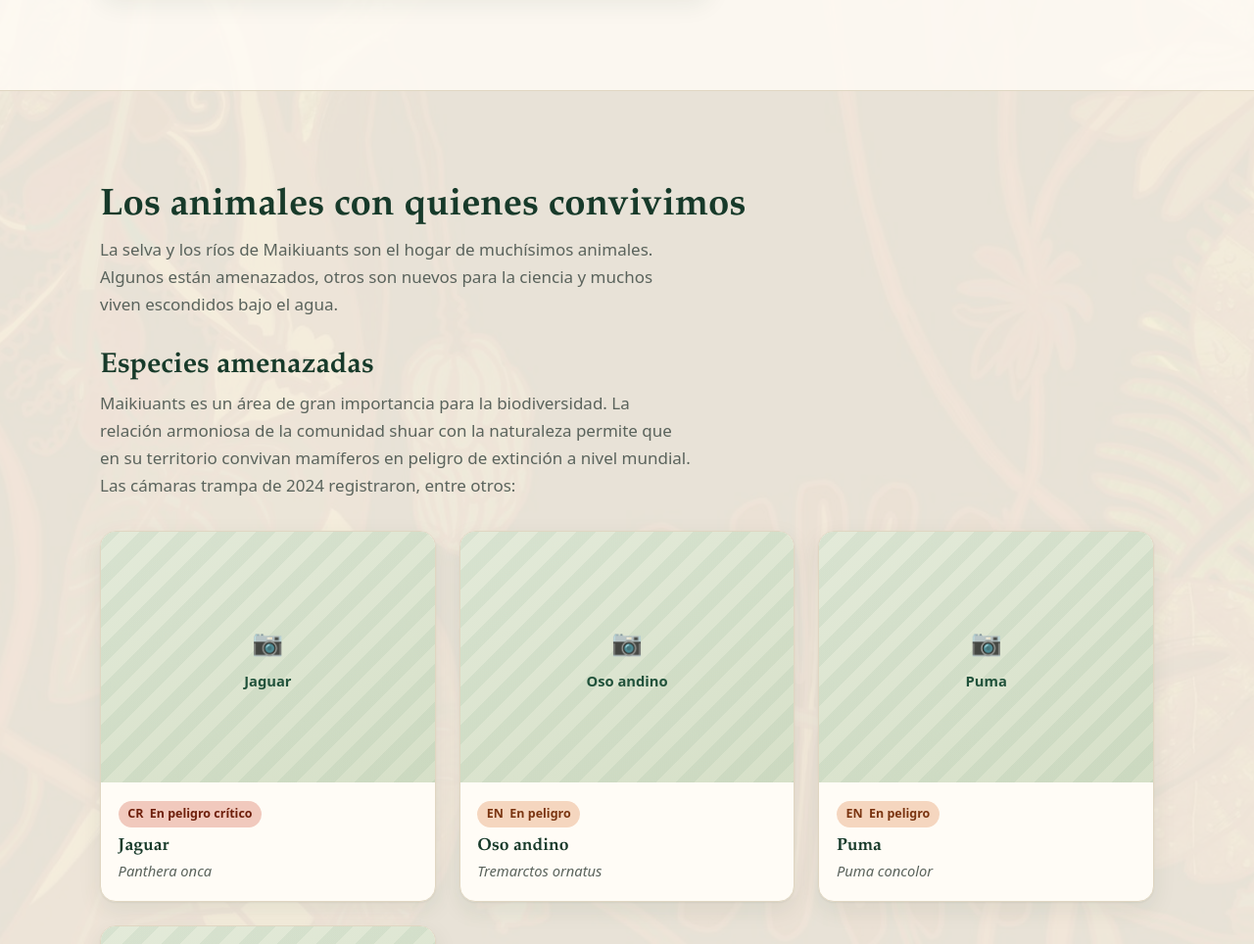
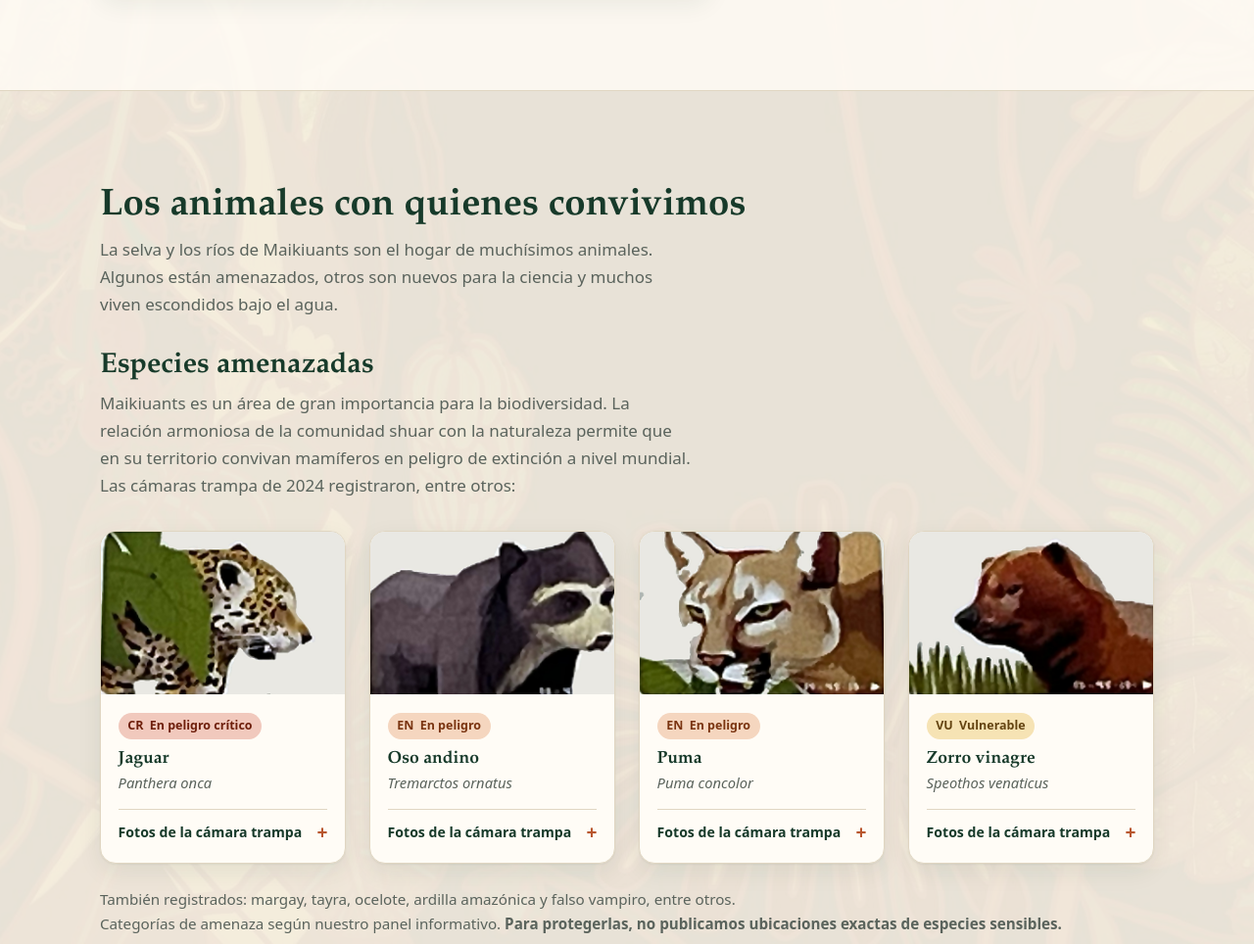
Before and after one commit to Kampuntin-Maikiuants/Kampuntin-Maikiuants.github.io, a Jekyll site: the page built from pages/es/science.html, in a window 1280 px wide and 1400 px high, scrolled down 2790 px, cut to the strip 436-1400 px from the top of the window. Shown: the whole strip at 98% size. Built offline with Jekyll 4.4.1, drawn with Linux system fonts in a browser that asks for light colours.

Commit message:
science page updates

```diff
--- a/_data/en/ui.yml
+++ b/_data/en/ui.yml
@@ -28,6 +28,8 @@
 
 read_more: Read more
 view_on: View on
+camera_photos: Camera-trap photos
+camera_soon: Camera-trap photos will be published soon.
 photos: photos
 photo: Photo
 video: Video
--- a/_data/es/ui.yml
+++ b/_data/es/ui.yml
@@ -28,6 +28,8 @@
 
 read_more: Leer más
 view_on: Ver en
+camera_photos: Fotos de la cámara trampa
+camera_soon: Las fotos de las cámaras trampa se publicarán pronto.
 photos: fotos
 photo: Foto
 video: Video
--- a/_layouts/science.html
+++ b/_layouts/science.html
@@ -64,6 +64,15 @@
           <span class="status status--{{ s.status | downcase }}"><abbr title="{{ ui.iucn[s.status] }}">{{ s.status }}</abbr> {{ ui.iucn[s.status] }}</span>
           <h4>{{ s_name }}</h4>
           <p class="latin"><i lang="la">{{ s.latin }}</i></p>
+          <details class="species__cams">
+            <summary>{{ ui.camera_photos }}{% if s.snapshots.size > 0 %} ({{ s.snapshots.size }}){% endif %}</summary>
+            {%- if s.snapshots.size > 0 %}
+              {%- assign cam_group = "camara-" | append: forloop.index %}
+            {% include photo-grid.html photos=s.snapshots group=cam_group class="photo-grid--cams" %}
+            {%- else %}
+            <p class="species__empty">{{ ui.camera_soon }}</p>
+            {%- endif %}
+          </details>
         </div>
       </article>
       {%- endfor %}
--- a/assets/css/style.css
+++ b/assets/css/style.css
@@ -277,7 +277,8 @@
 .grid { display: grid; gap: clamp(1rem, 2.5vw, 1.5rem); grid-template-columns: repeat(auto-fill, minmax(min(100%, 280px), 1fr)); }
 .grid--3 { grid-template-columns: repeat(auto-fill, minmax(min(100%, 300px), 1fr)); }
 .grid--4 { grid-template-columns: repeat(auto-fill, minmax(min(100%, 230px), 1fr)); }
-.grid--species { grid-template-columns: repeat(auto-fill, minmax(min(100%, 260px), 1fr)); }
+.grid--species { grid-template-columns: repeat(2, 1fr); align-items: start; }
+@media (min-width: 900px) { .grid--species { grid-template-columns: repeat(4, 1fr); } }
 .grid--people { grid-template-columns: repeat(auto-fill, minmax(min(100%, 240px), 1fr)); }
 
 .card {
@@ -408,7 +409,17 @@
 
 /* ---------- Arten ---------- */
 .species { background: var(--paper); border: 1px solid var(--line); border-radius: var(--radius); overflow: hidden; box-shadow: var(--shadow); }
-.species__img { width: 100%; aspect-ratio: 1; object-fit: cover; border-radius: 0; }
+.species__img { width: 100%; aspect-ratio: 3 / 2; object-fit: cover; border-radius: 0; background: #e9e8e3; }
+.species__cams { margin-top: .9rem; border-top: 1px solid var(--line); padding-top: .7rem; }
+.species__cams summary { cursor: pointer; list-style: none; display: flex; justify-content: space-between; align-items: center; gap: .5rem;
+  font-size: .88rem; font-weight: 650; color: var(--forest); }
+.species__cams summary::-webkit-details-marker { display: none; }
+.species__cams summary::after { content: "+"; font-size: 1.2rem; line-height: 1; color: var(--clay); }
+.species__cams[open] summary::after { content: "–"; }
+.species__cams summary:hover { color: var(--clay-dark); }
+.species__empty { margin: .6rem 0 0; font-size: .85rem; color: var(--muted); }
+.photo-grid--cams { grid-template-columns: repeat(2, 1fr) !important; gap: .5rem; margin-top: .7rem; }
+.photo-grid--cams .photo-grid__item img { aspect-ratio: 4 / 3; border-radius: var(--radius-sm); }
 .species .ph { border-radius: 0; aspect-ratio: 4 / 3; }
 .species__body { padding: 1rem 1.1rem 1.2rem; }
 .species h4 { font-family: var(--font-serif); color: var(--forest); font-size: 1.1rem; line-height: 1.2; margin: .6rem 0 .1rem; }
```
Also changed, not shown: TODO.md (+2 -1 lines), _data/species.yml (+13 -5 lines), assets/img/especies/jaguar.jpg (added), assets/img/especies/oso-andino.jpg (added), assets/img/especies/puma.jpg (added), assets/img/especies/zorro-vinagre.jpg (added).
